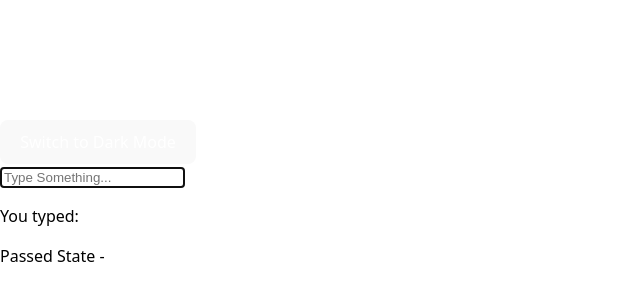
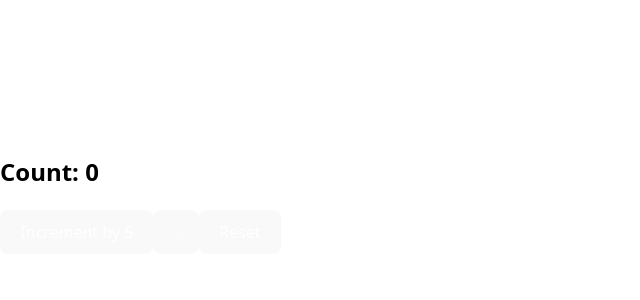
Before and after one commit to JaiSandeep7461/hooks-pratice, a React (Vite) app: page / in a window 1280 px wide. Shown: the part 206-506 px from the top of the page, without its empty margins (0-640 px from the left). Built offline with nearby package versions, Linux system fonts and the light colour scheme.

Commit message:
use Reducer example 1

```diff
--- a/src/App.jsx
+++ b/src/App.jsx
@@ -6,6 +6,7 @@
 import UseRefVsUseState from "./components/useRefUseEffectExample";
 import PropDrill from "./components/prop-drill";
 import ThemeSwitcher from "./components/theme-switcher";
+import Counter from "./components/shopping-cart";
 
 function App() {
 
@@ -19,21 +20,7 @@
 
   return (
     <div>
-    <ThemeSwitcher />
-    <br/>
-      <input
-        type="text"
-        placeholder="Type Something..."
-        value={inputValue}
-        onChange={e => setInputValue(e.target.value)}
-        ref={inputRef}
-      />
-      <p>
-        You typed: <strong>{inputValue}</strong>
-      </p>
-
-      <PropDrill state={inputValue}/>
-
+    <Counter/>
     </div>
   );
 }
--- /dev/null
+++ b/src/components/shopping-cart.jsx
@@ -0,0 +1,32 @@
+import { useReducer, useState } from "react";
+
+const initialState = 0;
+
+function countReducer(state, action) {
+  switch (action.type) {
+    case "INCREMENT":
+      return state + action.value;
+    case "DECREMENT":
+      return state - 1;
+    case "RESET":
+      return 0;
+    default:
+      return state;
+  }
+}
+
+const Counter = () => {
+const [count,dispatch] =  useReducer(countReducer,initialState);
+  return (
+    <div>
+      <h2>
+        Count: {count}
+      </h2>
+      <button onClick={() => dispatch({type:"INCREMENT",value:5})}>Increment by 5</button>
+      <button onClick={() =>dispatch({type:"DECREMENT"})}>-</button>
+      <button onClick={() => dispatch({type:"RESET"})}>Reset</button>
+    </div>
+  );
+};
+
+export default Counter;
```
